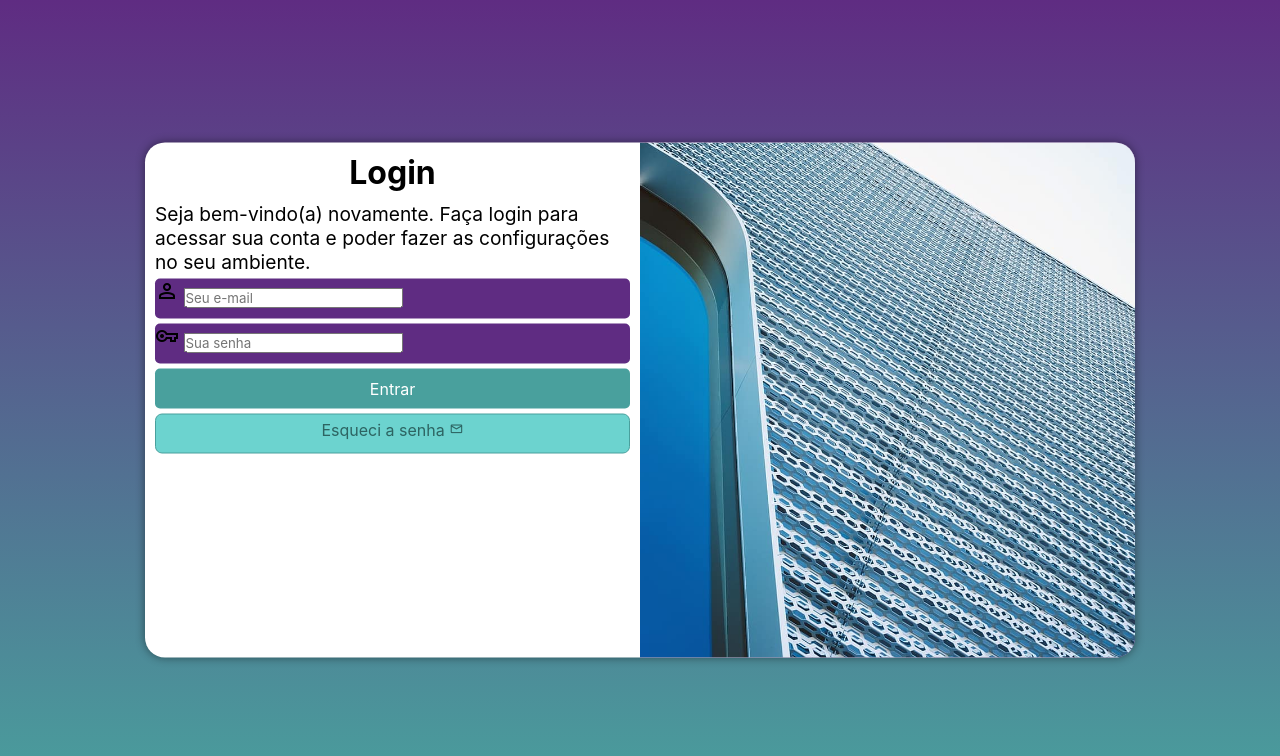
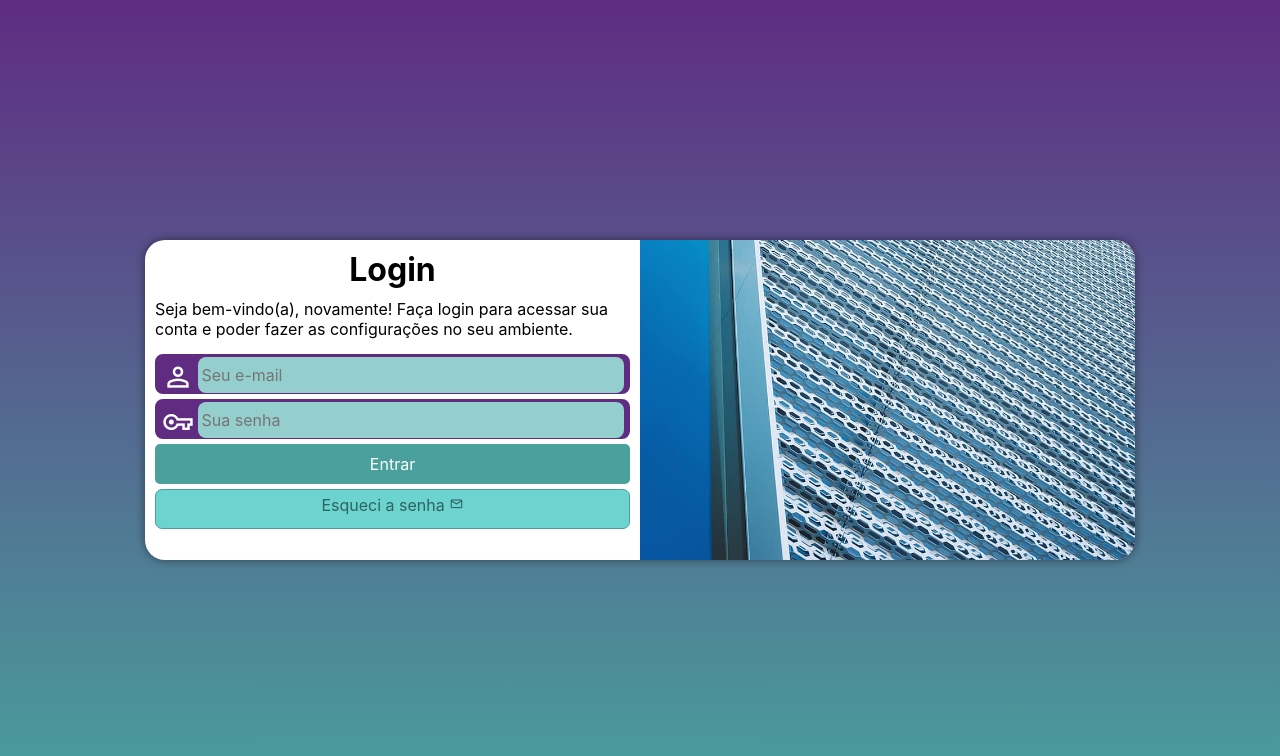
Before and after one commit to coelhoalexandre/projeto-login-curso-em-video, a plain HTML site: page index.html in a window 1280 px wide. Drawn offline with nearby package versions, Linux system fonts and the light colour scheme.

Commit message:
finalizando o projeto

```diff
--- a/estilos/media-query.css
+++ b/estilos/media-query.css
@@ -8,6 +8,7 @@
 
     section#login {
         width: 80vw;
+        height: 280px;
     }
 
     section#login > div#imagem {
@@ -21,6 +22,7 @@
         width: 70%;
     }
 
+
 }
 
 @media screen and (min-width: 992px) {
@@ -31,6 +33,7 @@
 
     section#login {
         width: 990px;
+        height: 320px;
     }
 
     section#login > div#imagem {
@@ -49,6 +52,7 @@
     }
 
     div#formulario > p {
-        font-size: 1.2em;
+        margin: 10px 0px 15px;
+        font-size: 1em;
     }
 }
--- a/estilos/style.css
+++ b/estilos/style.css
@@ -31,7 +31,6 @@ section#login {
     position: absolute;
     top: 50%;
     left: 50%;
-    transform: translate(-50%, -50%);
     overflow: hidden;
 
     background-color: white;
@@ -40,6 +39,7 @@ section#login {
     border-radius: 20px;
     box-shadow: 0px 0px 10px rgba(0, 0, 0, 0.458);
 
+    transform: translate(-50%, -50%);
     transition: width .3s, height .3s;
     transition-timing-function: ease;
 }
@@ -55,7 +55,6 @@ section#login > div#imagem {
 section#login > div#formulario {
     display: block;
     padding: 10px;
-
 }
 
 div#formulario > h1 {
@@ -65,19 +64,46 @@ div#formulario > h1 {
 
 div#formulario > p {
     font-size: 0.8em;
+
+}
+
+form > div.campo {
+    display: block;
+    background-color: #5f2c82;
+    border: 2px solid #5f2c82;
+    width: 100%;
+    height: 40px;
+    border-radius: 8px;
+    margin: 5px 0px;
 }
 
 form label {
     display: none;
 }
 
-form > div.campo {
-    display: block;
-    background-color: #5f2c82;
-    width: 100%;
-    height: 40px;
-    border-radius: 5px;
-    margin: 5px 0px;
+div.campo > span {
+    color: white;
+    /*background-color: black;*/
+
+    width: 40px;
+    padding: 5px;
+
+    font-size: 2em;
+}
+
+div.campo > input {
+    background-color: #94cfcd;
+    font-size: 1em;
+    width: calc(100% - 44.5px);
+    height: 100%;
+    transform: translate(-4px, -12px);
+    border: 0px;
+    border-radius: 8px;
+    padding: 4px;
+}
+
+div.campo >  input:focus-within {
+    background-color: white;
 }
 
 form > input[type=submit] {
--- a/index.html
+++ b/index.html
@@ -18,7 +18,7 @@
             <div id="formulario">
                 <h1>Login</h1>
                 <p>
-                    Seja bem-vindo(a) novamente. Faça login para acessar sua conta e poder fazer as configurações no seu ambiente.
+                    Seja bem-vindo(a), novamente! Faça login para acessar sua conta e poder fazer as configurações no seu ambiente.
                 </p>
                 <form action="login.php" method="post">
                     <div class="campo">
```
